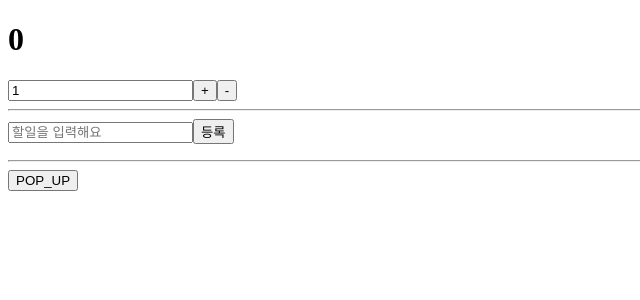
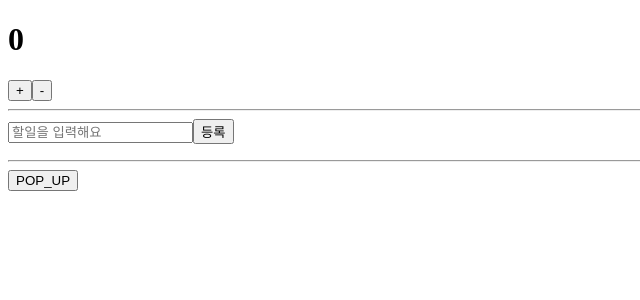
Before and after one commit to skawnkk/reduxPractice, a React (Create React App) app: page / in a window 1280 px wide. Shown: the top 300 px of the page, without its empty margins (0-640 px from the left). Built offline with nearby package versions, Linux system fonts and the light colour scheme.

Commit message:
feat : redux-saga _ 비동기 카운터 구현

```diff
--- a/package.json
+++ b/package.json
@@ -11,7 +11,9 @@
     "react-redux": "^7.2.4",
     "react-scripts": "4.0.3",
     "redux": "^4.1.1",
+    "redux-actions": "^2.6.5",
     "redux-devtools-extension": "^2.13.9",
+    "redux-saga": "^1.1.3",
     "web-vitals": "^1.0.1"
   },
   "scripts": {
--- a/src/componenets/Counter.js
+++ b/src/componenets/Counter.js
@@ -1,13 +1,10 @@
 import React from "react";
 
-function Counter({ number, diff, onIncrease, onDecrease, onSetDiff }) {
-  const onChange = (e) => onSetDiff(parseInt(e.target.value, 10));
-
+function Counter({ number, onIncrease, onDecrease }) {
   return (
     <div>
       <h1>{number}</h1>
       <div>
-        <input type="number" value={diff} onChange={onChange} />
         <button onClick={onIncrease}>+</button>
         <button onClick={onDecrease}>-</button>
       </div>
--- a/src/containers/CounterContainer.js
+++ b/src/containers/CounterContainer.js
@@ -1,26 +1,13 @@
 import React from "react";
 import Counter from "../componenets/Counter";
 import { useSelector, useDispatch, shallowEqual } from "react-redux";
-import { decrease, increase, setDiff } from "../modules/counter";
+import { decreaseAsync, increaseAsync } from "../modules/counter";
 
-/* store.getState() => useSelector의 state
-	{
-		counter: {number: 0, diff: 1},
-		/todos: []
-	}
-*/
 export default function CounterContainer() {
-  const { number, diff } = useSelector(
-    (state) => ({
-      number: state.counter.number,
-      diff: state.counter.diff,
-    }),
-    shallowEqual
-  );
+  const number = useSelector((state) => state.counter);
 
   const dispatch = useDispatch();
-  const onIncrease = () => dispatch(increase());
-  const onDecrease = () => dispatch(decrease());
-  const onSetDiff = (diff) => dispatch(setDiff(diff));
-  return <Counter {...{ number, diff, onIncrease, onDecrease, onSetDiff }} />;
+  const onIncrease = () => dispatch(increaseAsync());
+  const onDecrease = () => dispatch(decreaseAsync());
+  return <Counter {...{ number, onIncrease, onDecrease }} />;
 }
--- a/src/index.js
+++ b/src/index.js
@@ -3,10 +3,18 @@ import ReactDOM from "react-dom";
 import App from "./App";
 import reportWebVitals from "./reportWebVitals";
 import { Provider } from "react-redux";
-import { createStore } from "redux";
-import rootReducer from "./modules";
+import { createStore, applyMiddleware } from "redux";
+import rootReducer, { rootSaga } from "./modules";
 import { composeWithDevTools } from "redux-devtools-extension";
-const store = createStore(rootReducer, composeWithDevTools());
+import createSagaMiddleWare from "redux-saga";
+
+const sagaMiddleware = createSagaMiddleWare();
+const store = createStore(
+  rootReducer,
+  composeWithDevTools(applyMiddleware(sagaMiddleware))
+);
+
+sagaMiddleware.run(rootSaga);
 
 ReactDOM.render(
   <React.StrictMode>
--- a/src/modules/counter.js
+++ b/src/modules/counter.js
@@ -1,26 +1,55 @@
+import { createAction, handleAction } from "redux-actions";
+import {
+  delay,
+  put,
+  takeEvery,
+  takeLatest,
+  takeLeading,
+} from "redux-saga/effects";
+
 //*액션타입정의
-const SET_DIFF = "counter/SET_DIFF"; //다른 모듈과의 네이밍 중복을 피하기 위해 COUNTER접두사를 붙였음 (덕스패턴)
 const INCREASE = "counter/INCREASE";
 const DECREASE = "counter/DECREASE";
+const INCREASE_ASYNC = "counter/INCREASE_ASYNC";
+const DECREASE_ASYNC = "counter/DECREASE_ASYNC";
+//*액션생성함수
+export const increase = createAction(INCREASE);
+export const decrease = createAction(DECREASE);
+export const increaseAsync = createAction(INCREASE_ASYNC, () => undefined);
+export const decreaseAsync = createAction(DECREASE_ASYNC, () => undefined);
 
-//*액션생성함수
-export const setDiff = (diff) => ({ type: SET_DIFF, diff });
-export const increase = () => ({ type: INCREASE });
-export const decrease = () => ({ type: DECREASE });
+function* increaseSaga() {
+  console.log("saga");
+  yield delay(1000);
+  yield put(increase()); //put == dispatch
+}
 
+function* decreaseSaga() {
+  yield delay(1000);
+  yield put(decrease());
+}
+
+export function* counterSaga() {
+  yield takeLeading(INCREASE_ASYNC, increaseSaga); //모든요청마다 반응
+  yield takeLatest(DECREASE_ASYNC, decreaseSaga); //가장 마지막 요청에 대해 반응
+}
 //*모듈초기상태
-const initialState = { number: 0, diff: 1 };
+const initialState = 0;
 
 //* 리듀서
 export default function counter(state = initialState, action) {
   switch (action.type) {
-    case SET_DIFF:
-      return { ...state, diff: action.diff };
     case INCREASE:
-      return { ...state, number: state.number + state.diff };
+      return state + 1;
     case DECREASE:
-      return { ...state, number: state.number - state.diff };
+      return state - 1;
     default:
       return state;
   }
 }
+
+// export default const counter = handleAction(
+//   { [INCREASE]: (state) => state + 1,
+//     [DECREASE]: (state) => state - 1 },
+//   initialState
+// );
--- a/src/modules/index.js
+++ b/src/modules/index.js
@@ -1,7 +1,11 @@
 import { combineReducers } from "redux";
-import counter from "./counter";
+import counter, { counterSaga } from "./counter";
+import { all } from "redux-saga/effects";
 import todos from "./todos";
 import modal from "./modal";
 
 const rootReducer = combineReducers({ counter, todos, modal });
+export function* rootSaga() {
+  yield all([counterSaga()]); //saga를 배열안에 추가
+}
 export default rootReducer;
```
Also changed, not shown: 1 other file (tests, documents, lock files or other folders).
